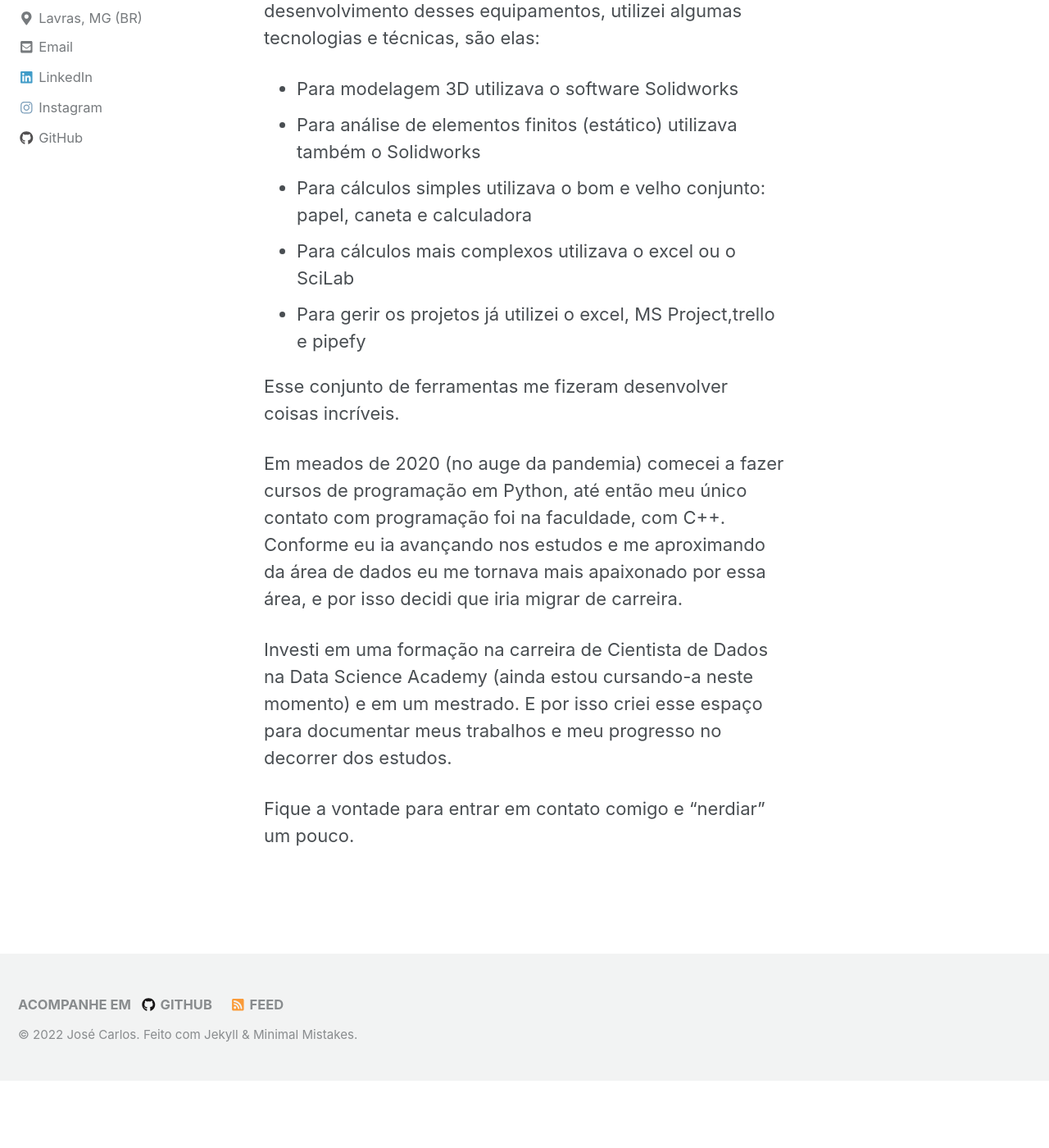
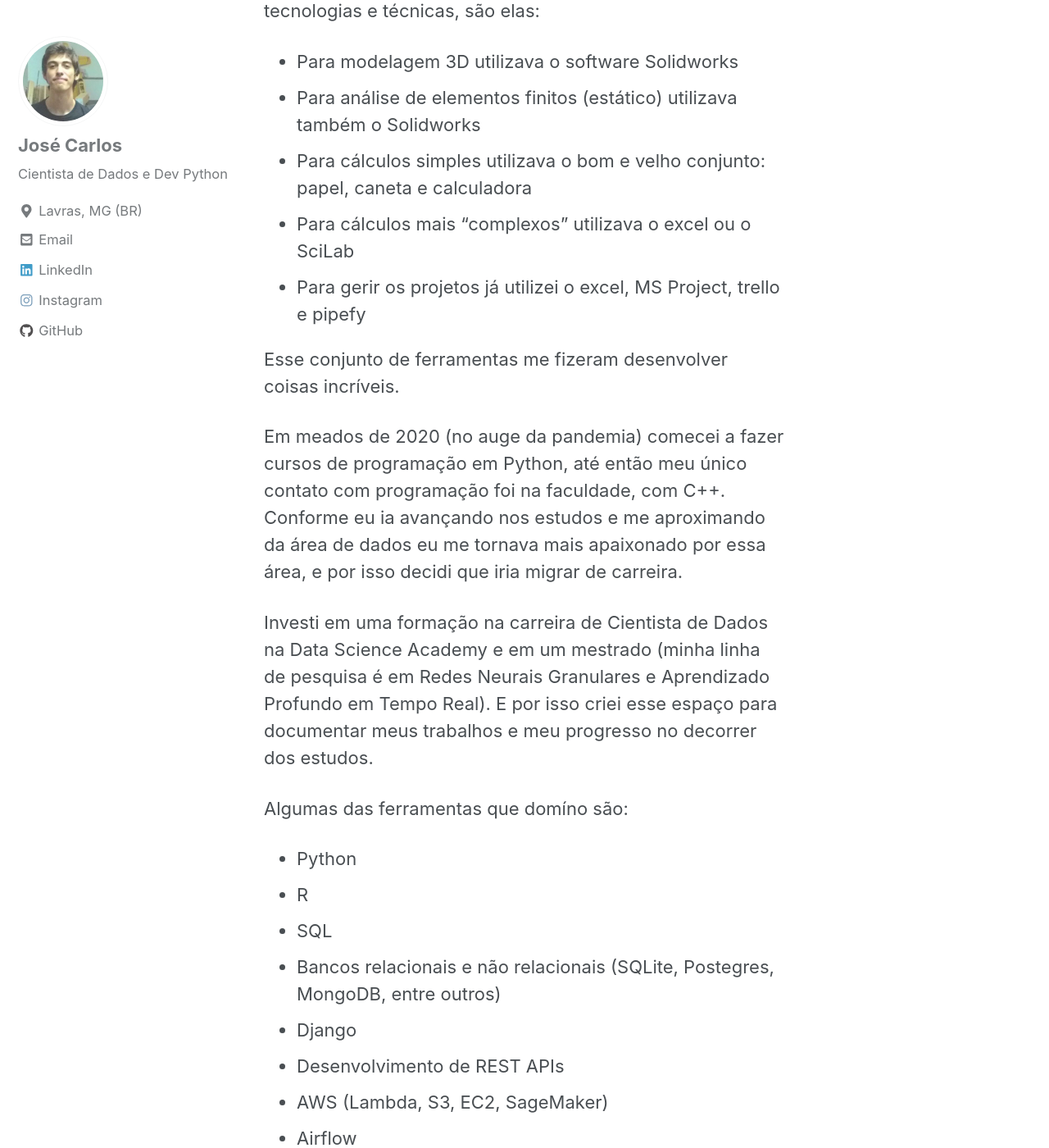
Before and after one commit to jcfneto/jcfneto.github.io, a Jekyll site: the page built from _pages/about.md, in a window 1280 px wide and 1400 px high, scrolled down 557 px. Shown: the whole window at 82% size. Built offline with Jekyll 4.4.1, drawn with Linux system fonts in a browser that asks for light colours; nearby versions of some CDN libraries; before the commit the page ends 1875 px from its top, so only the background shows below that; some of the changed text lies outside the part shown.

Commit message:
Update about.md

```diff
--- a/_pages/about.md
+++ b/_pages/about.md
@@ -5,20 +5,32 @@
   # image: "/images/header.png"
 ---
 
-Me chamo José Carlos, tenho 27 anos, nasci em Goiás e vivi por lá até meus 11 anos, me mudei para o Mato Grosso, e recentemente (fevereiro de 2021) me mudei para Minas Gerais. Sempre fui muito apaixonado por tecnologia e por querer saber como tudo funcionava, e essa curiosidade me levou a fazer um curso de graduação em engenharia mecânica (UFMT).
+Me chamo José Carlos, nasci em Goiás e vivi por lá até meus 11 anos, me mudei para o Mato Grosso, e em 2021 me mudei para Minas Gerais. Sempre fui muito apaixonado por tecnologia e por querer saber como tudo funcionava, e essa curiosidade me levou a fazer um curso de graduação em engenharia mecânica (UFMT).
 
 Depois de formado, trabalhei como projetista, desenvolvendo máquinas e implementos agrícolas/industriais. Para solucionar os problemas de desenvolvimento desses equipamentos, utilizei algumas tecnologias e técnicas, são elas:
 
 * Para modelagem 3D utilizava o software Solidworks
 * Para análise de elementos finitos (estático) utilizava também o Solidworks
 * Para cálculos simples utilizava o bom e velho conjunto: papel, caneta e calculadora
-* Para cálculos mais complexos utilizava o excel ou o SciLab
-* Para gerir os projetos já utilizei o excel, MS Project,trello e pipefy
+* Para cálculos mais "complexos" utilizava o excel ou o SciLab
+* Para gerir os projetos já utilizei o excel, MS Project, trello e pipefy
 
 Esse conjunto de ferramentas me fizeram desenvolver coisas incríveis.
 
 Em meados de 2020 (no auge da pandemia) comecei a fazer cursos de programação em Python, até então meu único contato com programação foi na faculdade, com C++. Conforme eu ia avançando nos estudos e me aproximando da área de dados eu me tornava mais apaixonado por essa área, e por isso decidi que iria migrar de carreira.
 
-Investi em uma formação na carreira de Cientista de Dados na Data Science Academy (ainda estou cursando-a neste momento) e em um mestrado. E por isso criei esse espaço para documentar meus trabalhos e meu progresso no decorrer dos estudos.
+Investi em uma formação na carreira de Cientista de Dados na Data Science Academy e em um mestrado (minha linha de pesquisa é em Redes Neurais Granulares e Aprendizado Profundo em Tempo Real). E por isso criei esse espaço para documentar meus trabalhos e meu progresso no decorrer dos estudos.
+
+Algumas das ferramentas que domíno são:
+
+- Python
+- R
+- SQL
+- Bancos relacionais e não relacionais (SQLite, Postegres, MongoDB, entre outros)
+- Django
+- Desenvolvimento de REST APIs
+- AWS (Lambda, S3, EC2, SageMaker)
+- Airflow
+- Inteligência Computacional (Computação Fuzzy, Computação Neural e Computação Evolutiva)
 
 Fique a vontade para entrar em contato comigo e "nerdiar" um pouco.
```
